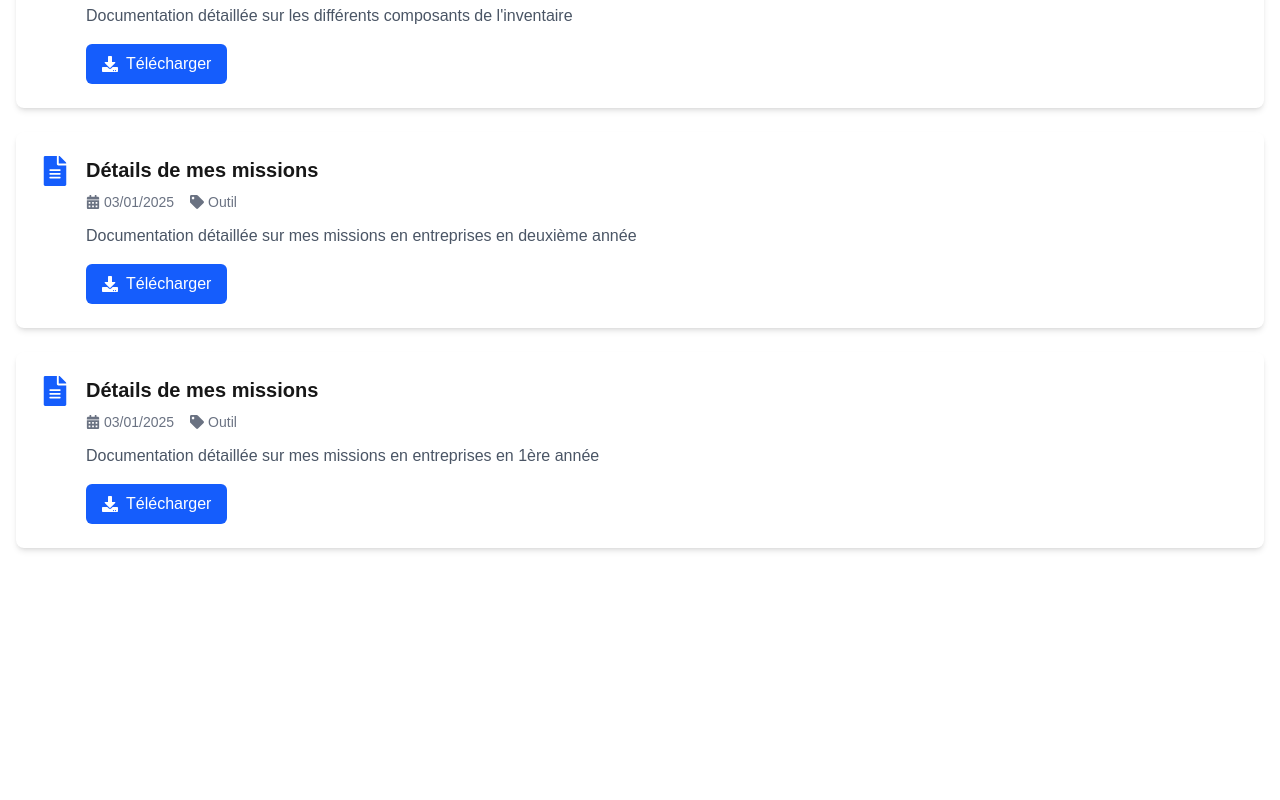
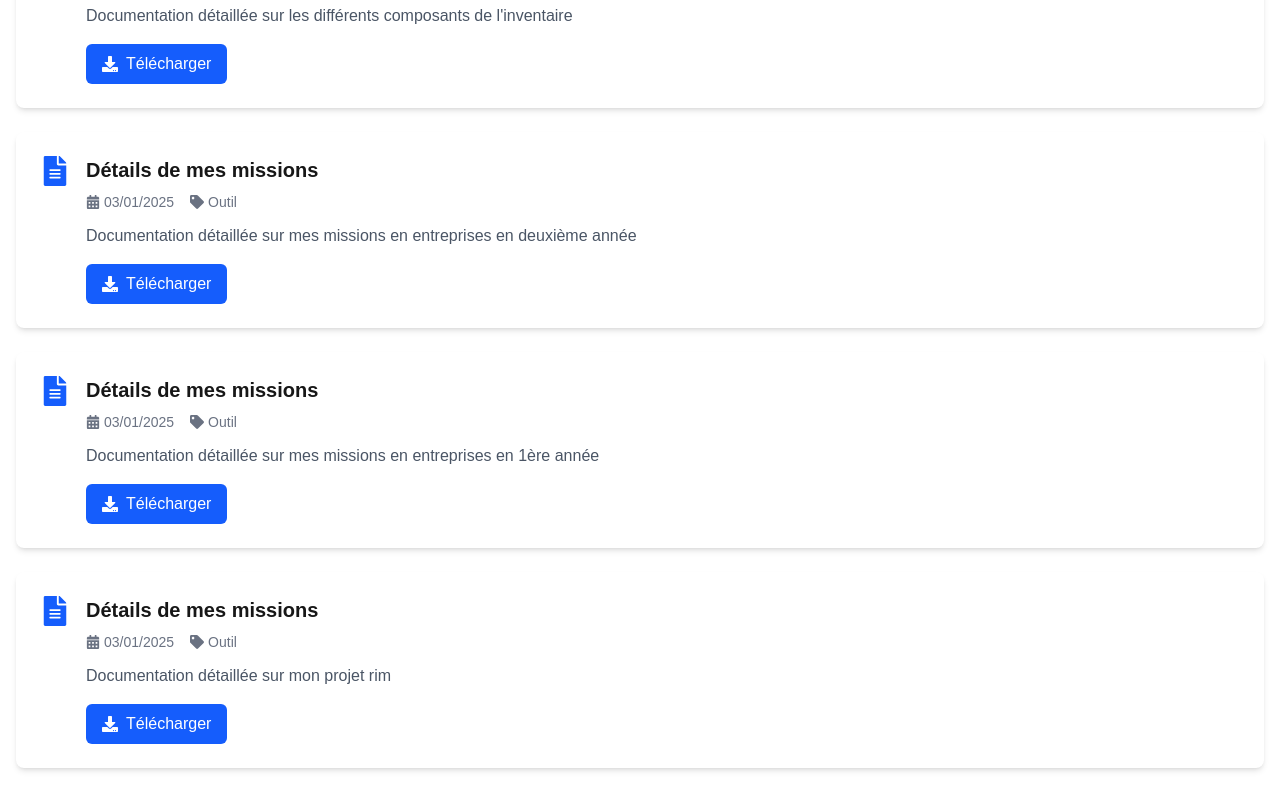
Before and after one commit to Dalil03/Portfolio-bts, a Next.js app: page /documentation in a window 1280 px wide. Shown: the part 1656-2456 px from the top of the page. Before the commit the page ends 2236 px from the top, so only its background shows below. Built offline with nearby package versions, Linux system fonts and the light colour scheme.

Commit message:
ajout rim doc

```diff
--- a/pages/documentation.js
+++ b/pages/documentation.js
@@ -79,6 +79,14 @@ export default function Documentation() {
       categorie: "Outil",
       date: "1-3-25",
       lien: "/doc-1.pdf"
+    },
+    {
+      id: "doc-rim",
+      titre: "Détails de mes missions",
+      description: "Documentation détaillée sur mon projet rim",
+      categorie: "Outil",
+      date: "1-3-25",
+      lien: "/doc-rim.pdf"
     },
   ];
 
```
Also changed, not shown: 1 other file (tests, documents, lock files or other folders).
